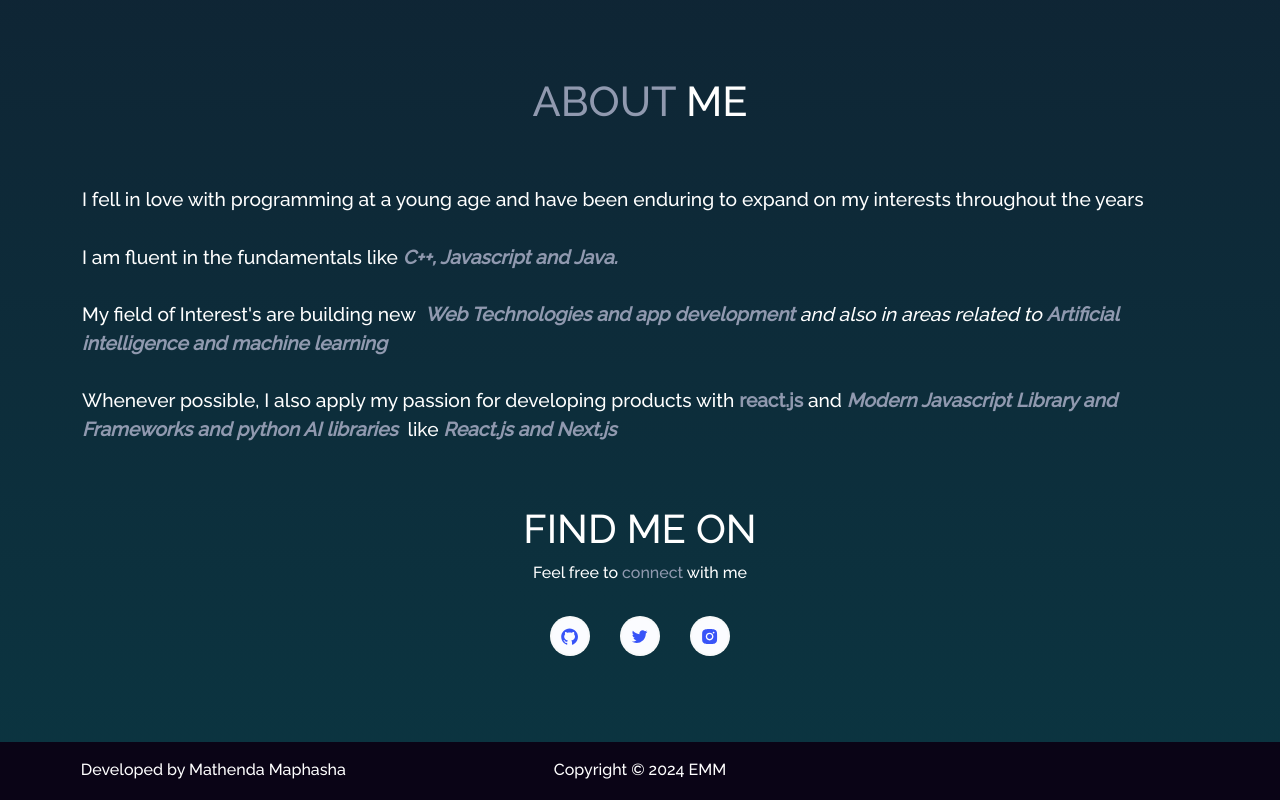
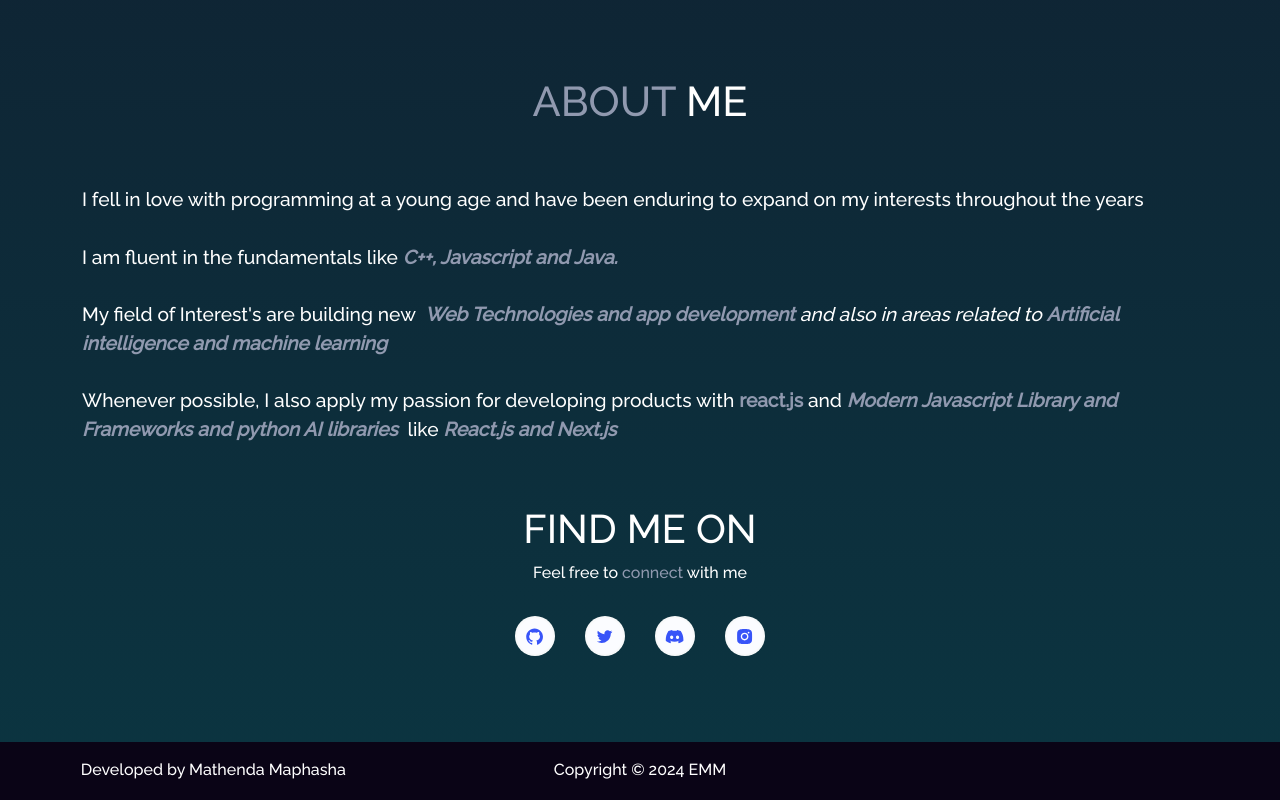
Before and after one commit to Mathenda/my-portfolio, a React (Create React App) app: page / in a window 1280 px wide. Shown: the part 1137-1937 px from the top of the page. Built offline with nearby package versions, Linux system fonts and the light colour scheme.

Commit message:
added github icon

```diff
--- a/src/components/Home/HomeInfo.js
+++ b/src/components/Home/HomeInfo.js
@@ -1,12 +1,15 @@
 import React from "react";
 import { Container, Row, Col } from "react-bootstrap";
 import FadeInSection from "../FadeInSection";
-
+import { FaDiscord, FaWhatsapp } from "react-icons/fa";
 import {
     AiFillGithub,
     AiOutlineTwitter,
     AiFillInstagram,
+    AiOutlineMail
   } from "react-icons/ai";
+
+
 
   function HomeInfo(props){
 
@@ -87,14 +90,24 @@ import {
                     <AiOutlineTwitter />
                   </a>
                 </li>
-                {/* <li className="social-icons">
+                <li className="social-icons">
                   <a
-                    href="https://www.linkedin.com/in/soumyajit4419/"
+                    href="https://discordapp.com/users/335694466998599681"
                     target="_blank"
                     rel="noreferrer"
                     className="icon-colour  home-social-icons"
                   >
-                    <FaLinkedinIn />
+                    <FaDiscord />
+                  </a>
+                </li>
+                {/* <li className="social-icons">
+                  <a
+                    href="https://wa.me/27730908426 "
+                    target="_blank"
+                    rel="noreferrer"
+                    className="icon-colour  home-social-icons"
+                  >
+                    <FaWhatsapp />
                   </a>
                 </li> */}
                 <li className="social-icons">
--- a/src/style.css
+++ b/src/style.css
@@ -413,6 +413,8 @@ button:focus {
   background: rgba(255, 255, 255, 0.972) !important;
   border-radius: 50% !important;
   transition: 0.5s !important;
+  -webkit-transition: max-width 0.5s;
+  transition: max-width 0.5s;
 }
 
 .home-social-icons::before {
@@ -438,12 +440,14 @@ button:focus {
   color: #526cff;
   box-shadow: 0 0 5px #5770fc;
   text-shadow: 0 0 2px #445ff8;
+  max-width: 300px;
 }
 
 .social-icons {
   display: inline-block !important;
   padding-right: 15px;
   padding-left: 15px;
+
 }
 
 .icon-colour {
```
